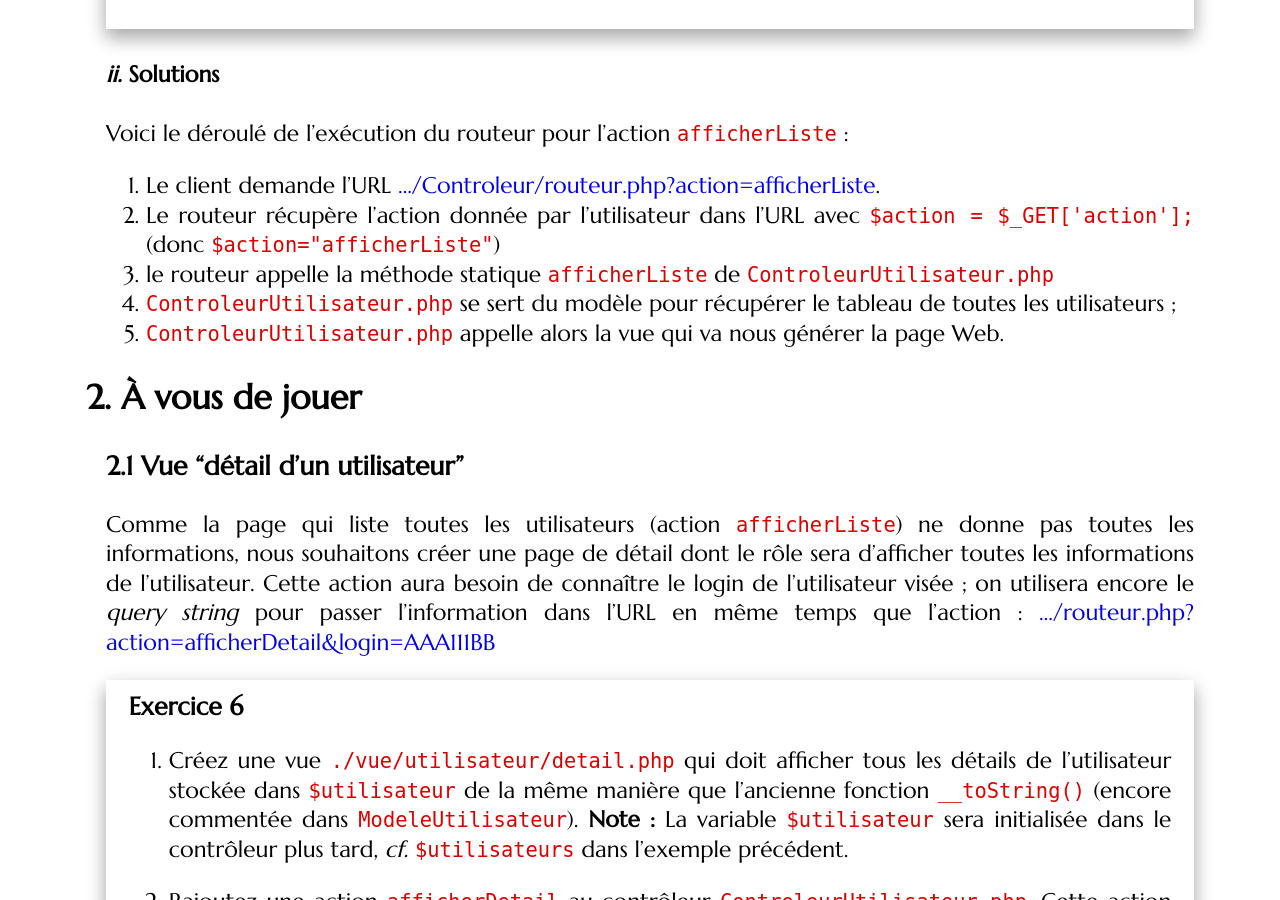
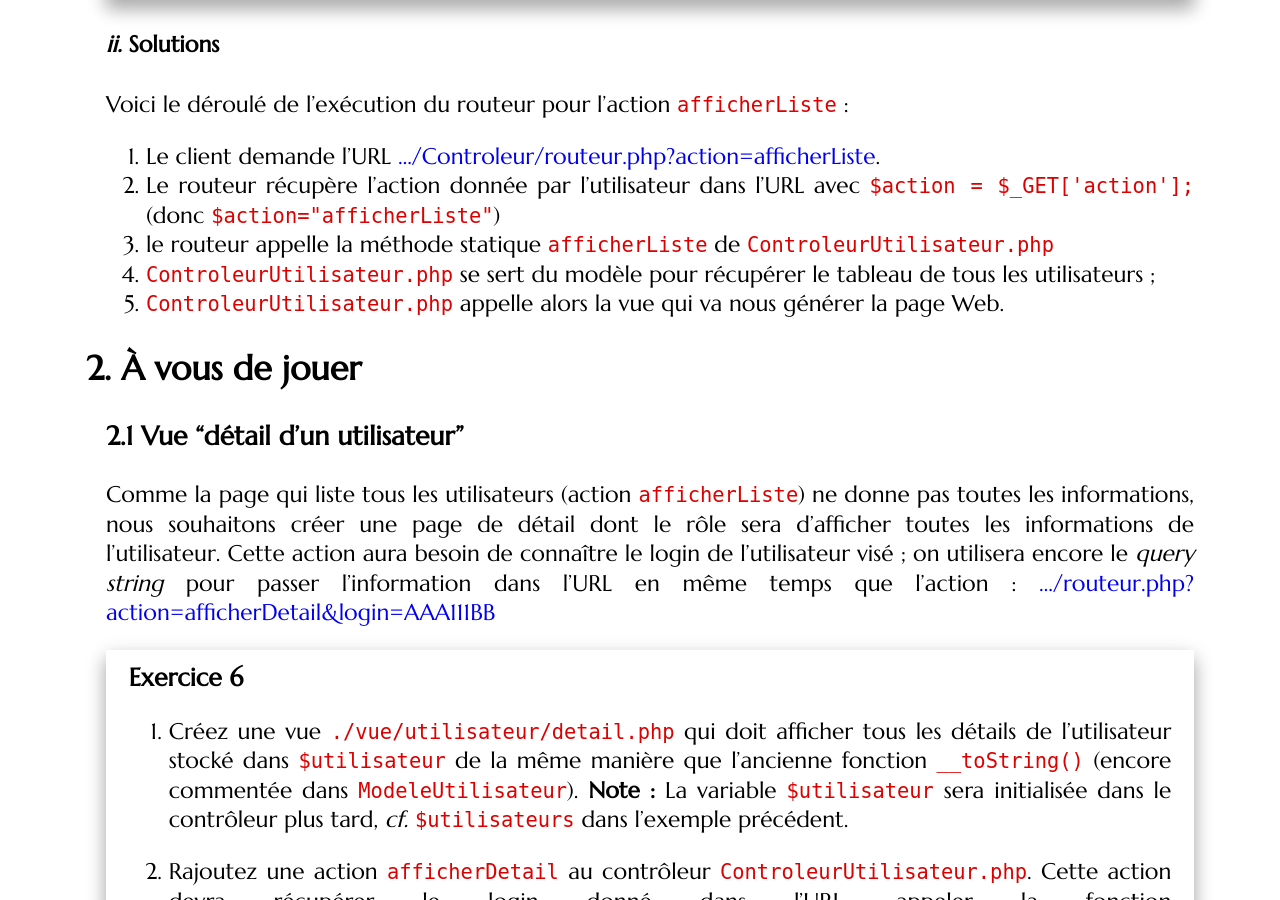
Before and after one commit to romainlebreton/R3.01-DeveloppementWeb, a Jekyll site: the page built from tutorials/tutorial4.md, in a window 1280 px wide and 900 px high, scrolled down 8766 px. Built offline with Jekyll 4.4.1, drawn with Linux system fonts in a browser that asks for light colours; some web fonts are replaced; some of the changed text lies outside the part shown.

Commit message:
Typo TD4

````diff
--- a/tutorials/tutorial4.md
+++ b/tutorials/tutorial4.md
@@ -140,8 +140,8 @@ boucle `for` est toutefois autorisée pour les vues qui affichent une liste
 d'éléments. **La vue n'effectue pas de traitement, de calcul**.
 
 Dans notre exemple, la vue serait le fichier `vue/utilisateur/liste.php`
-suivant. Le code de ce fichier permet d'afficher une page Web contenant toutes
-les utilisateurs contenues dans la variable `$utilisateurs`.
+suivant. Le code de ce fichier permet d'afficher une page Web contenant tous
+les utilisateurs contenus dans la variable `$utilisateurs`.
 
 ```php
 <!DOCTYPE html>
@@ -205,7 +205,7 @@ require ('../vue/utilisateur/liste.php');  //copie la vue ici
 Notre contrôleur se décompose donc en plusieurs parties :
 
 1. On charge la déclaration de la classe `ModeleUtilisateur` ;
-3. on se sert du modèle pour récupérer le tableau de toutes les utilisateurs avec
+3. on se sert du modèle pour récupérer le tableau de tous les utilisateurs avec
 `$utilisateurs = Utilisateur::recupererUtilisateurs();`
 4. on appelle alors la vue qui va nous générer la page Web avec
 `require ('../vue/utilisateur/liste.php');`
@@ -240,7 +240,7 @@ code de chaque page Web dans une fonction, et on met le tout dans une classe
 contrôleur.
 
 Voici à quoi va ressembler notre contrôleur `ControleurUtilisateur.php`. On
-reconnaît dans la fonction `afficherListe` le code précédent qui affiche toutes les
+reconnaît dans la fonction `afficherListe` le code précédent qui affiche tous les
 utilisateurs.
 
 ```php
@@ -262,7 +262,7 @@ généralement à une page Web. Dans notre exemple du contrôleur
 `ControleurUtilisateur`, nous allons bientôt rajouter les actions qui correspondent
 aux pages suivantes :
 
-1. afficher toutes les utilisateurs : action `afficherListe`
+1. afficher tous les utilisateurs : action `afficherListe`
 2. afficher les détails d'un utilisateur : action `afficherDetail`
 3. afficher le formulaire de création d'un utilisateur : action `afficherFormulaireCreation`
 3. créer un utilisateur dans la base de données et afficher un message de confirmation : action `creerDepuisFormulaire`
@@ -342,7 +342,7 @@ Voici le déroulé de l'exécution du routeur pour l'action `afficherListe` :
 1. Le routeur récupère l'action donnée par l'utilisateur dans l'URL avec
    `$action = $_GET['action'];` (donc `$action="afficherListe"`)
 2. le routeur appelle la méthode statique `afficherListe` de `ControleurUtilisateur.php`
-3. `ControleurUtilisateur.php` se sert du modèle pour récupérer le tableau de toutes les utilisateurs ;
+3. `ControleurUtilisateur.php` se sert du modèle pour récupérer le tableau de tous les utilisateurs ;
 4. `ControleurUtilisateur.php` appelle alors la vue qui va nous générer la page Web.
 
 
@@ -350,17 +350,17 @@ Voici le déroulé de l'exécution du routeur pour l'action `afficherListe` :
 
 ### Vue "détail d'un utilisateur"
 
-Comme la page qui liste toutes les utilisateurs (action `afficherListe`) ne donne pas
+Comme la page qui liste tous les utilisateurs (action `afficherListe`) ne donne pas
 toutes les informations, nous souhaitons créer une page de détail dont le rôle
 sera d'afficher toutes les informations de l'utilisateur. Cette action aura besoin
-de connaître le login de l'utilisateur visée ; on utilisera encore le
+de connaître le login de l'utilisateur visé ; on utilisera encore le
 *query string* pour passer l'information dans l'URL en même temps que l'action :
 [.../routeur.php?action=afficherDetail&login=AAA111BB](http://webinfo/~mon_login/PHP/TD4/Controleur/routeur.php?action=afficherDetail&login=AAA11BB)
 
 <div class="exercise">
 
 1. Créez une vue `./vue/utilisateur/detail.php` qui doit afficher tous les
-   détails de l'utilisateur stockée dans `$utilisateur` de la même manière que l'ancienne
+   détails de l'utilisateur stocké dans `$utilisateur` de la même manière que l'ancienne
    fonction `__toString()` (encore commentée dans `ModeleUtilisateur`).
    **Note :** La variable `$utilisateur` sera initialisée dans le contrôleur plus tard,
    *cf.* `$utilisateurs` dans l'exemple précédent.
@@ -458,14 +458,14 @@ dans la base de données.
 
 3. Créez l'action `creerDepuisFormulaire` dans le contrôleur qui devra
 
-   1. récupérer les donnés de l'utilisateur à partir de la *query string*,
+   1. récupérer les données de l'utilisateur à partir de la *query string*,
    2. créer une instance de `ModeleUtilisateur` avec les données reçues,
    3. appeler la méthode `ajouter` du modèle,
    4. appeler la fonction `afficherListe()` pour afficher le tableau de
-      toutes les utilisateurs.
+      tous les utilisateurs.
 
 4. Testez l'action `creerDepuisFormulaire` de `routeur.php` en donnant
-   le login, la nom, la prenom et le nombre de sièges dans l'URL.
+   le login, le nom et le prénom.
 
 5. Nous souhaitons maintenant relier l'envoi du formulaire de création à
    l'action `creerDepuisFormulaire` pour l'utilisateur soit bien créée :
````
